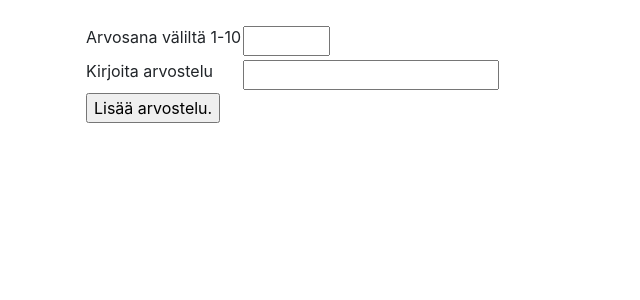
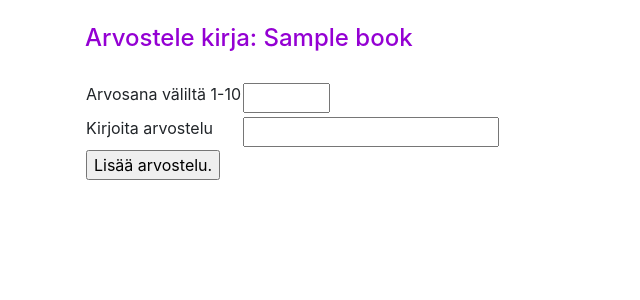
Before and after one commit to NiinaM/Kirja-arvosteluSovellus, a Flask app: page /reviews/new?book_id=1 in a window 1280 px wide. Shown: the part 56-356 px from the top of the page, without its empty margins (0-640 px from the left). Run offline with Flask 2, Linux system fonts and the light colour scheme; a user stored in the database is signed in; tables that the repository leaves empty hold one stand-in row (values such as "Sample post"); some libraries are stand-ins or nearby versions.

Commit message:
viimeinen silaus

```diff
--- a/application/books/views.py
+++ b/application/books/views.py
@@ -80,6 +80,7 @@ def book_view(book_id):
     return render_template(
         "books/book.html",
         book=book,
+        number_of_reviews = len(book.reviews),
     )
 
 @app.route("/books/update/<book_id>", methods=["GET"])
--- a/application/reviews/views.py
+++ b/application/reviews/views.py
@@ -4,15 +4,17 @@ from flask_login import login_required, current_user
 from application import app, db
 from application.reviews.models import Review
 from application.reviews.forms import ReviewForm
+from application.books.models import Book
 
 @app.route("/reviews/new", methods=["GET"])
 @login_required
 def reviews_form():
     book_id = request.args.get("book_id")
+    book = Book.query.get(book_id)
     form = ReviewForm()
     form.book_id.data = book_id
 
-    return render_template("reviews/new.html", form = form)
+    return render_template("reviews/new.html", form = form, book = book)
 
 @app.route("/reviews", methods=["POST"])
 @login_required
--- a/application/templates/books/book.html
+++ b/application/templates/books/book.html
@@ -8,7 +8,7 @@
 <table>
     <tbody>
         <tr>
-            {% if current_user.is_authenticated and book.account_id == current_user.id %}
+            {% if current_user.is_authenticated and book.account_id == current_user.id and number_of_reviews == 0 %}
       <td style="padding-top: 16px;">
         <form method="POST" action="{{ url_for('book_delete', book_id=book.id) }}">
             <input style="color: darkmagenta; background-color: rgb(144, 133, 211);" type="submit" value="Poista kirja!" />
--- a/application/templates/reviews/new.html
+++ b/application/templates/reviews/new.html
@@ -1,7 +1,9 @@
 {% extends "layout.html" %}
 
 {% block body %}
-<form method="POST" action="{{ url_for('reviews_create') }}">
+
+<h4 style="color: darkviolet;">Arvostele kirja: {{ book.name }}</h4>
+<form style="padding-top: 20px;" method="POST" action="{{ url_for('reviews_create') }}">
   {{ form.book_id }}
   <table>
     <tr>
```
Also changed, not shown: documentation/furtherDevelopment.md (+1 -0 lines).
